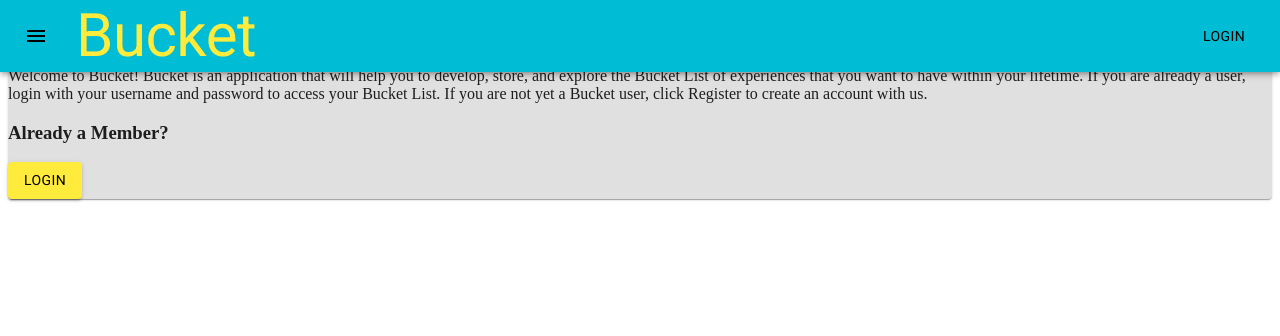
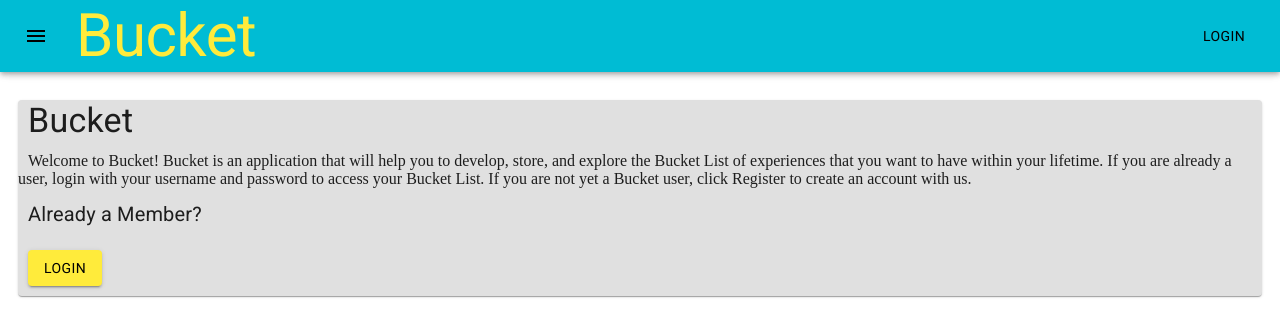
Before and after one commit to atculpepper/new-bucket, a React (Create React App) app: page /#/home in a window 1280 px wide. Shown: the top 336 px of the page. Built offline with nearby package versions, Linux system fonts and the light colour scheme; no server answers.

Commit message:
updated styling using createStyles and withStyles on Landing Page. formatting not yet what I'm looking for

```diff
--- a/src/bucket/Header/Header.js
+++ b/src/bucket/Header/Header.js
@@ -26,6 +26,7 @@ const useStyles = makeStyles((theme) => ({
 
 const Header = () => {
   const classes = useStyles();
+
   return (
     <AppBar
       position='static'
--- a/src/pages/LandingPage/LandingPage.js
+++ b/src/pages/LandingPage/LandingPage.js
@@ -3,8 +3,28 @@ import { connect } from 'react-redux';
 import mapStoreToProps from '../../redux/mapStoreToProps';
 import { Paper, Typography } from '@material-ui/core';
 import Button from '@material-ui/core/Button';
+import { withStyles, createStyles, fade } from '@material-ui/core/styles';
 
 // import './LandingPage.css';
+
+const customStyles = (theme) =>
+  createStyles({
+    paper: {
+      marginTop: '80px',
+      padding: '10px',
+      paddingTop: '10px',
+    },
+    heading: {
+      margin: '10px',
+    },
+    paragraph: {
+      margin: '10px',
+    },
+    button: {
+      //   padding: '5px',
+      margin: '10px',
+    },
+  });
 
 class LandingPage extends Component {
   state = {
@@ -16,35 +36,46 @@ class LandingPage extends Component {
   };
 
   render() {
+    const { classes } = this.props;
+
     return (
+      <div className={classes.paper}>
         <Paper color='inherit'>
-        <h2>{this.state.heading}</h2>
+          <Typography className={classes.heading} variant='h4'>
+            {this.state.heading}
+          </Typography>
+          <Typography variant='h7' className={classes.heading}>
+            Welcome to Bucket! Bucket is an application that will help you to
+            develop, store, and explore the Bucket List of experiences that you
+            want to have within your lifetime. If you are already a user, login
+            with your username and password to access your Bucket List. If you
+            are not yet a Bucket user, click Register to create an account with
+            us.
+          </Typography>
+          {/* <Typography className={classes.heading} variant='h7'>
+            Welcome to Bucket! Bucket is an application that will help you to
+            develop, store, and explore the Bucket List of experiences that you
+            want to have within your lifetime. If you are already a user, login
+            with your username and password to access your Bucket List. If you
+            are not yet a Bucket user, click Register to create an account with
+            us.
+          </Typography> */}
+          <Typography className={classes.heading} variant='h6'>
+            Already a Member?
+          </Typography>
 
-        <div>
-          <div>
-            <p>
-              Welcome to Bucket! Bucket is an application that will help you to
-              develop, store, and explore the Bucket List of experiences that
-              you want to have within your lifetime. If you are already a user,
-              login with your username and password to access your Bucket List.
-              If you are not yet a Bucket user, click Register to create an
-              account with us.
-            </p>
-          </div>
-          <div>
-            <h3>Already a Member?</h3>
           <Button
+            className={classes.button}
             variant='contained'
             color='secondary'
             onClick={this.onLogin}
           >
             Login
           </Button>
+        </Paper>
       </div>
-        </div>
-      </Paper>
     );
   }
 }
 
-export default connect(mapStoreToProps)(LandingPage);
+export default withStyles(customStyles)(connect(mapStoreToProps)(LandingPage));
```
Lines whose indentation alone changed are shown as unchanged.
